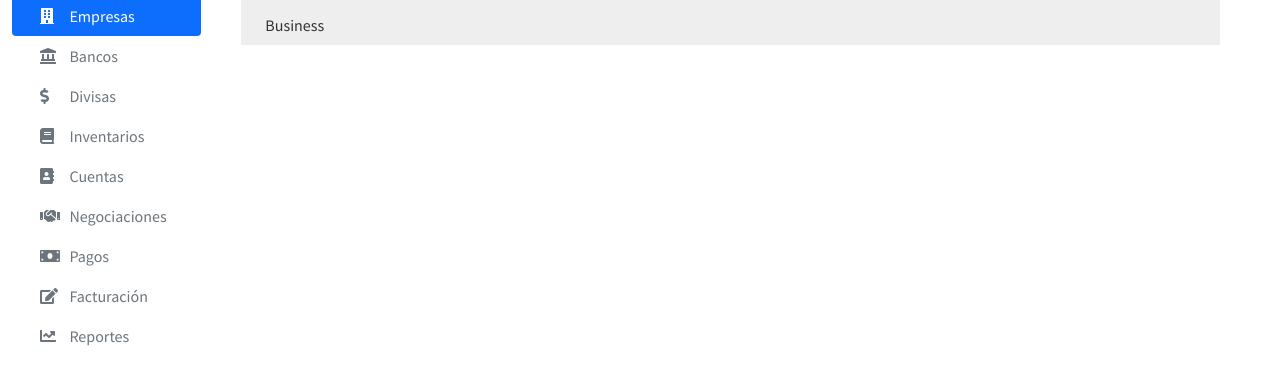
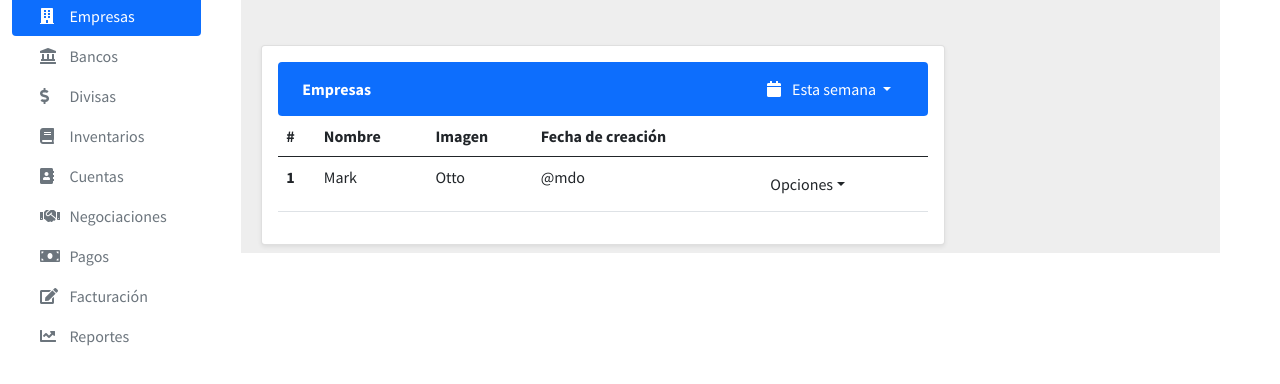
Before and after one commit to cpwonline/cpw-woodpecker-web, a plain HTML site: page es/home/index.html in a window 1280 px wide. Both pictures are taken after a click on the link "Empresas". Shown: the part 140-524 px from the top of the page. Drawn offline with Linux system fonts and the light colour scheme.

Commit message:
feat: Add business table

```diff
--- a/es/home/index.html
+++ b/es/home/index.html
@@ -414,7 +414,78 @@
 
 								<!-- Business page -->
 									<article id="business_page" class="body_contents_page">
-										Business
+										<div class="row">
+
+											<!-- Left section -->
+												<section class="col-9 row g-3">
+
+													<!-- Business table -->
+														<div class="col-12">
+															<div class="card shadow-sm">
+																<div class="card-body flex-column">
+
+																	<!-- Card header -->
+																		<header class="px-4 py-2 bg-primary rounded d-flex justify-content-between">
+																			<div class="align-self-center">
+																				<span class="text-white fw-bold">Empresas</span>
+																			</div>
+																			<div class="dropdown">
+																				<a href="#" class="dropdown-toggle btn fs-6 text-white" data-bs-toggle="dropdown">
+																					<i class="fas fa-calendar me-2"></i> Esta semana
+																				</a>
+																				<ul class="dropdown-menu">
+																					<li><a class="dropdown-item" href="#">La semana pasada</a></li>
+																					<li><a class="dropdown-item" href="#">Este mes</a></li>
+																					<li><a class="dropdown-item" href="#">El mes pasado</a></li>
+																					<li><a class="dropdown-item" href="#">Este a&ntilde;o</a></li>
+																					<li><a class="dropdown-item" href="#">El a&ntilde;o pasado</a></li>
+																				</ul>
+																			</div>
+																		</header>
+																	<!-- /Card header -->
+
+																	<table id="business_table" class="table">
+																		<thead>
+																			<tr>
+																				<th scope="col">#</th>
+																				<th scope="col">Nombre</th>
+																				<th scope="col">Imagen</th>
+																				<th scope="col">Fecha de creaci&oacute;n</th>
+																				<th scope="col"></th>
+																			</tr>
+																		</thead>
+																		<tbody>
+																			<tr>
+																				<th scope="row">1</th>
+																				<td>Mark</td>
+																				<td>Otto</td>
+																				<td>@mdo</td>
+																				<td>
+																					<div class="dropdown">
+																						<a href="#" class="dropdown-toggle btn fs-6" data-bs-toggle="dropdown">Opciones</a>
+																						<ul class="dropdown-menu">
+																							<li><a class="dropdown-item" href="#"><i class="fas fa-eye me-2"></i>Ver</a></li>
+																							<li><a class="dropdown-item" href="#"><i class="fas fa-pen me-2"></i>Editar</a></li>
+																							<li><a class="dropdown-item" href="#"><i class="fas fa-trash me-2"></i>Borrar</a></li>
+																						</ul>
+																					</div>
+																				</td>
+																			</tr>
+																		</tbody>
+																	</table>
+																</div>
+															</div>
+														</div>
+													<!-- /Business table -->
+
+												</section>
+											<!-- /Left section -->
+
+											<!-- Right section -->
+												<section class="col-3">
+
+												</section>
+											<!-- /Right section -->
 									</article>
 								<!-- /Business page -->
 
```
